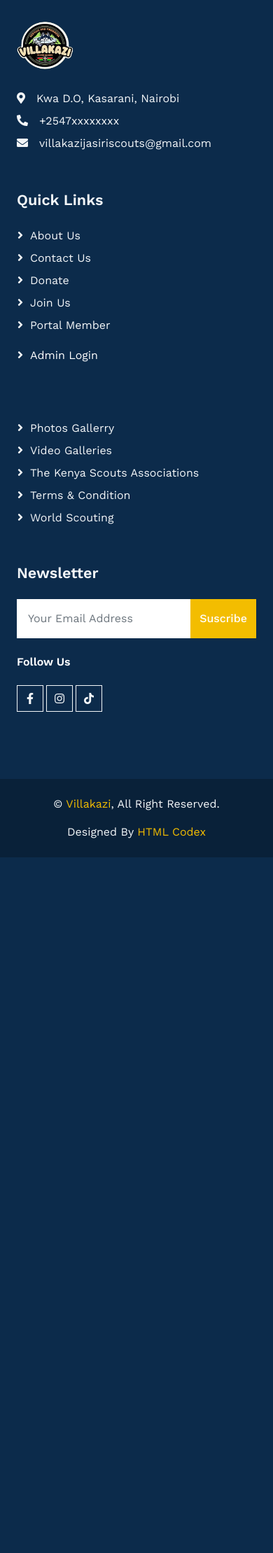
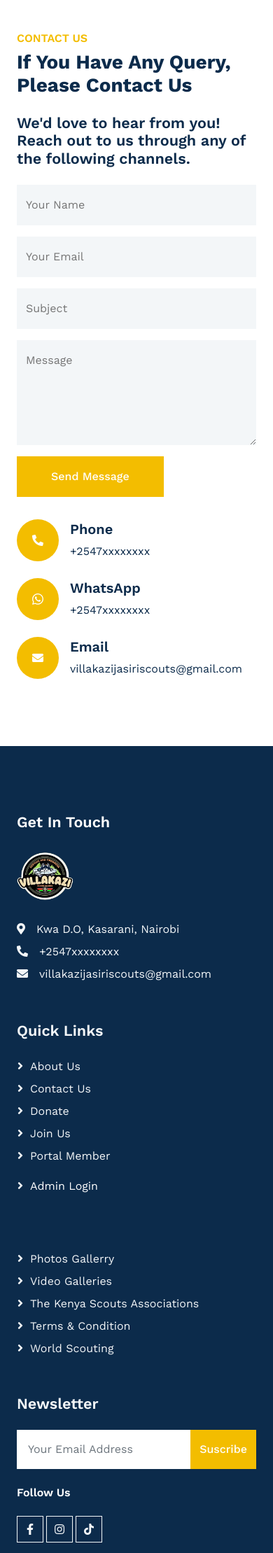
Before and after one commit to Dante-254/vilakazi_jasiri, a Django app: page /contact/ in a window 390 px wide. Shown: the part 913-3132 px from the top of the page at 70% size. Before the commit the page ends 2138 px from the top, so only its background shows below. Run offline with Django 5.2, Linux system fonts and the light colour scheme; some libraries are stand-ins or nearby versions.

Commit message:
adding contact form and pages headers

```diff
--- a/main/templates/contact.html
+++ b/main/templates/contact.html
@@ -1,38 +1,63 @@
 {% extends "index.html" %} {% block title %} Contact {% endblock %} {% load
-static %} {% block content %}
+static %}
+{% block content %}
+<!-- Page Header Start -->
+{% include 'singlepageheader.html' with h6title="Contact Us" h1title="Get In Touch" %}
+<!-- Page Header End -->
+
 <!-- Contact Start -->
-<div class="container-fluid py-6">
+<div class="container-xxl">
   <div class="container">
-    <div
-      class="text-center mx-auto mb-5 wow fadeInUp"
-      data-wow-delay="0.1s"
-      style="max-width: 500px"
-    >
+    <div class="row g-5">
+      <div class="col-lg-6 wow fadeInUp" data-wow-delay="0.1s" style="min-height: 450px;">
+        <div class="position-relative h-100">
+            <iframe class="position-relative w-100 h-100"
+            src="https://www.google.com/maps/embed?pb=!1m14!1m12!1m3!1d498.6135590305158!2d36.90228396719987!3d-1.2236402938537285!2m3!1f0!2f0!3f0!3m2!1i1024!2i768!4f13.1!5e0!3m2!1sfr!2ske!4v1767992647523!5m2!1sfr!2ske"
+            frameborder="0" style="min-height: 450px; border:0;" allowfullscreen="" aria-hidden="false"
+            tabindex="0"></iframe>
+        </div>
+      </div>
+      <div class="col-lg-6 wow fadeInUp" data-wow-delay="0.5s">
           <h6 class="text-primary text-uppercase mb-2">Contact Us</h6>
-      <h1 class="display-6 mb-4">Get In Touch</h1>
-    </div>
-    <div class="row g-5">
-      <div class="col-lg-12 wow fadeInUp" data-wow-delay="0.1s">
-        <div class="h-100">
+          <h1 class="display-6 mb-4">If You Have Any Query, Please Contact Us</h1>
+          <h4 class="mb-4">
             <p>
               We'd love to hear from you! Reach out to us through any of the
               following channels.
             </p>
-          <div class="row g-4 mt-2">
-            <div class="col-md-4">
-              <div class="d-flex align-items-center">
-                <div
-                  class="flex-shrink-0 bg-primary text-white rounded-circle d-flex align-items-center justify-content-center"
-                  style="width: 60px; height: 60px"
-                >
-                  <i class="fa fa-map-marker-alt"></i>
-                </div>
-                <div class="ms-3">
-                  <h5>Location</h5>
-                  <p class="mb-0">Kwa D.O, Kasarani, Nairobi</p>
+          </h4>
+          <form>
+              <div class="row g-3">
+                  <div class="col-md-6">
+                      <div class="form-floating">
+                          <input type="text" class="form-control border-0 bg-light" id="name" placeholder="Your Name">
+                          <label for="name">Your Name</label>
                       </div>
                   </div>
+                  <div class="col-md-6">
+                      <div class="form-floating">
+                          <input type="email" class="form-control border-0 bg-light" id="email" placeholder="Your Email">
+                          <label for="email">Your Email</label>
                       </div>
+                  </div>
+                  <div class="col-12">
+                      <div class="form-floating">
+                          <input type="text" class="form-control border-0 bg-light" id="subject" placeholder="Subject">
+                          <label for="subject">Subject</label>
+                      </div>
+                  </div>
+                  <div class="col-12">
+                      <div class="form-floating">
+                          <textarea class="form-control border-0 bg-light" placeholder="Leave a message here" id="message" style="height: 150px"></textarea>
+                          <label for="message">Message</label>
+                      </div>
+                  </div>
+                  <div class="col-12">
+                      <button class="btn btn-primary py-3 px-5" type="submit">Send Message</button>
+                  </div>
+              </div>
+          </form>
+          <div class="row g-4 mt-2">
             <div class="col-md-4">
               <div class="d-flex align-items-center">
                 <div
@@ -43,7 +68,21 @@ static %} {% block content %}
                 </div>
                 <div class="ms-3">
                   <h5>Phone</h5>
-                  <p class="mb-0">+2547xxxxxxxx</p>
+                  <a href="tel:+2547xxxxxxxx" class="text-dark mb-0">+2547xxxxxxxx</a>
+                </div>
+              </div>
+            </div>
+            <div class="col-md-4">
+              <div class="d-flex align-items-center">
+                <div
+                  class="flex-shrink-0 bg-primary text-white rounded-circle d-flex align-items-center justify-content-center"
+                  style="width: 60px; height: 60px"
+                >
+                  <i class="fa bi-whatsapp"></i>
+                </div>
+                <div class="ms-3">
+                  <h5>WhatsApp</h5>
+                  <a href="whatsapp.me/254701794047" class="text-dark mb-0">+2547xxxxxxxx</a>
                 </div>
               </div>
             </div>
@@ -57,8 +96,7 @@ static %} {% block content %}
                 </div>
                 <div class="ms-3">
                   <h5>Email</h5>
-                  <p class="mb-0">villakazijasiriscouts@gmail.com</p>
-                </div>
+                  <a href="mailto:villakazijasiriscouts@gmail.com" class="text-dark mb-0">villakazijasiriscouts@gmail.com</a>
                 </div>
               </div>
             </div>
--- a/static/css/style.css
+++ b/static/css/style.css
@@ -185,7 +185,7 @@
 }
 
 .page-header {
-    background: linear-gradient(rgba(0, 0, 0, .75), rgba(0, 0, 0, .75)), center center no-repeat;
+    background: linear-gradient(rgba(0, 0, 0, .75), rgba(0, 0, 0, .75)), url("../img/image-12.jpg"), center center no-repeat;
     background-size: cover;
 }
 
--- /dev/null
+++ b/templates/singlepageheader.html
@@ -0,0 +1,6 @@
+<div class="container-fluid page-header py-6 my-6 mt-0 wow fadeIn" data-wow-delay="0.1s">
+    <div class="container text-center">
+        <h6 class="text-primary text-uppercase mb-2">{{h6title}}</h6>
+        <h1 class="text-white display-6 mb-4">{{h1title}}</h1>
+    </div>
+</div>
```
Also changed, not shown: main/templates/about.html (+6 -5 lines), main/templates/crew_leaders.html (+6 -6 lines), main/templates/events.html (+5 -9 lines), main/templates/news.html (+5 -5 lines), main/templates/past_events.html (+5 -5 lines), main/templates/patrol_detail.html (+5 -9 lines), main/templates/patrols.html (+5 -3 lines), main/templates/upcoming_events.html (+5 -5 lines), static/img/image-12.jpg (added). Lines whose indentation alone changed are shown as unchanged.
